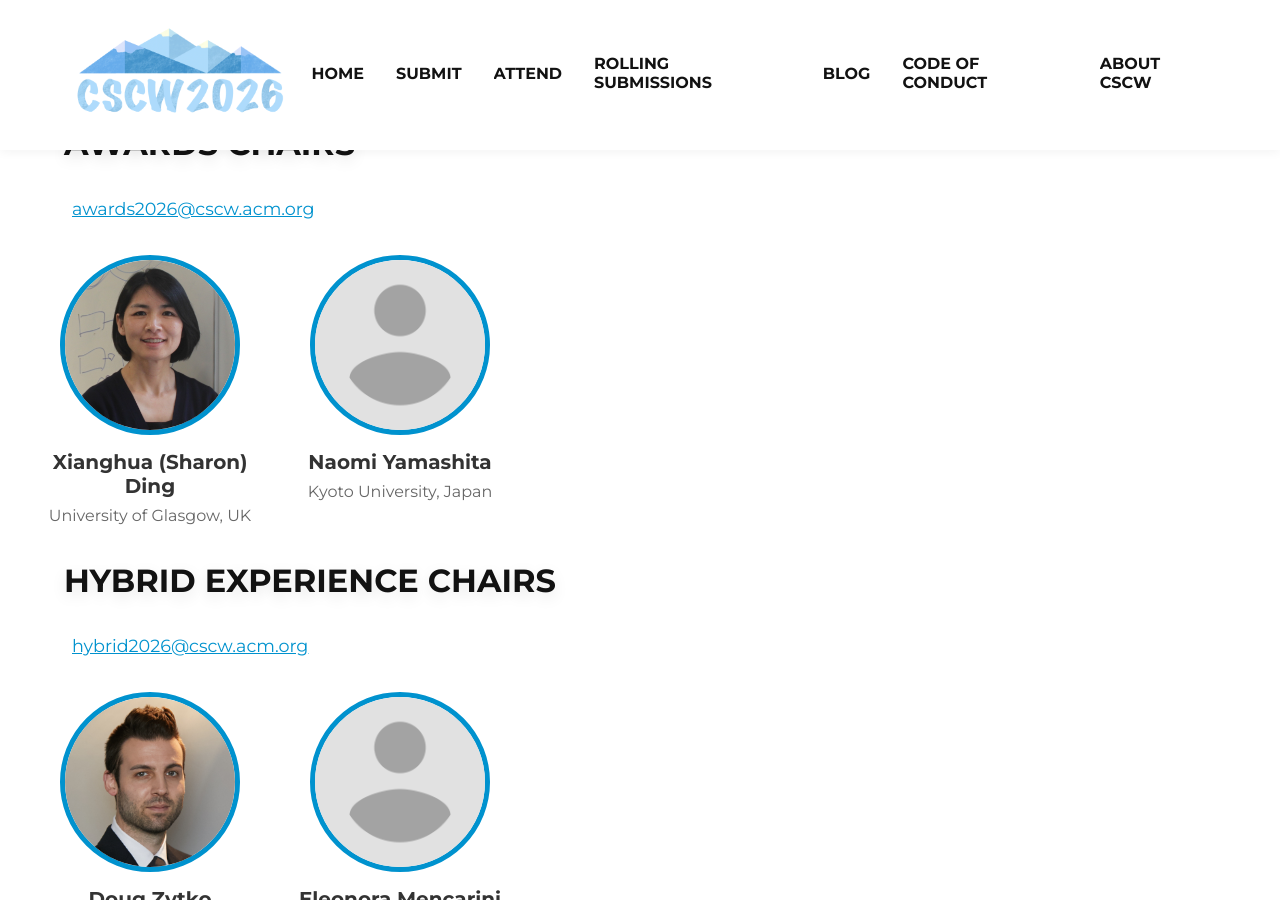
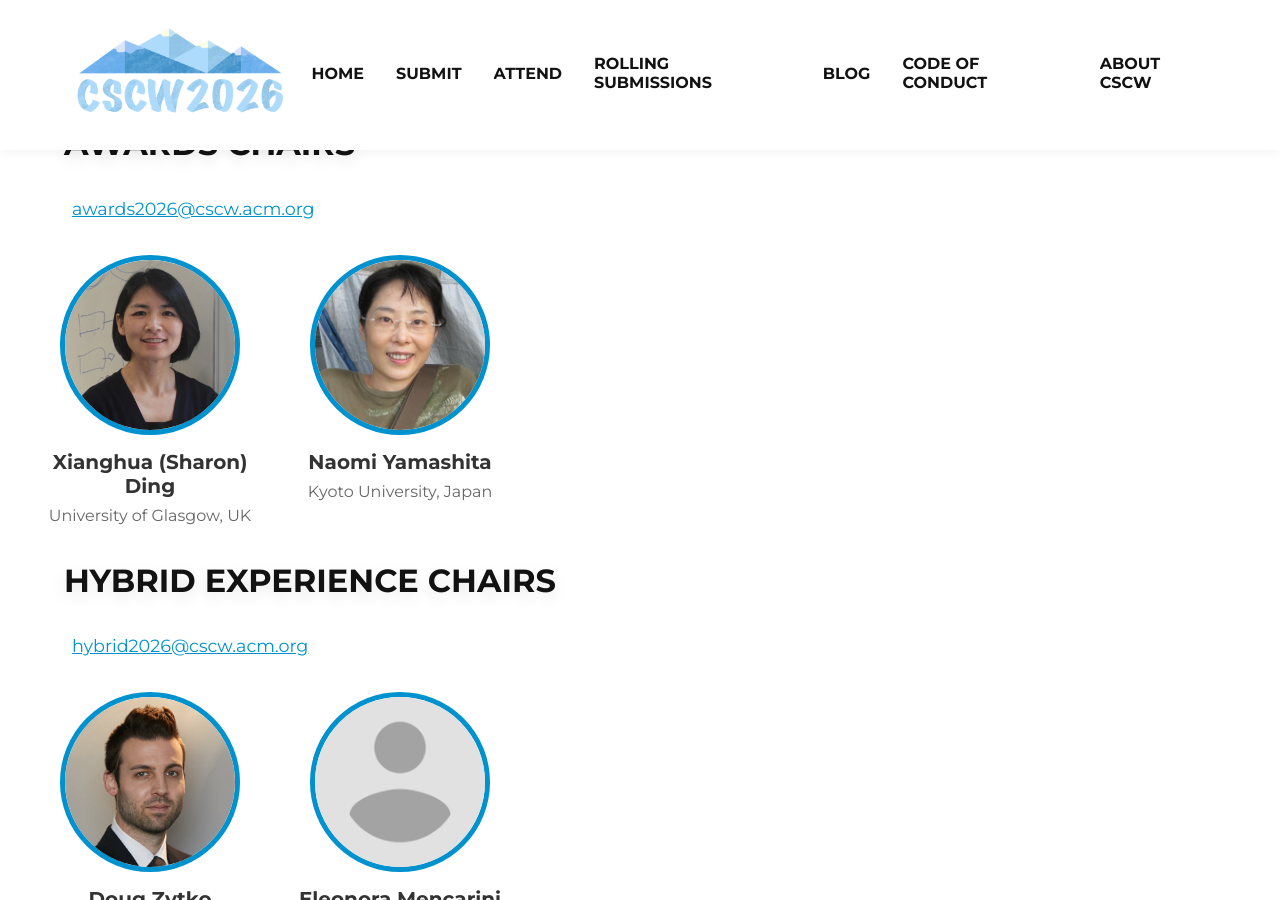
Before and after one commit to anthonypinter/cscw2026-website, a Jekyll site: the page built from organizing.html, in a window 1280 px wide and 900 px high, scrolled down 3981 px. Built offline with Jekyll 4.4.1, drawn with Linux system fonts in a browser that asks for light colours; grey boxes are pictures that could not be loaded.

Commit message:
Update organizing.html

```diff
--- a/organizing.html
+++ b/organizing.html
@@ -256,7 +256,7 @@
         </div>
 
          <div class="circle-item">
-            <img src="images/placeholder.png" alt="Profile Image 2" class="circle-image">
+            <img src="images/naomi.png" alt="Profile Image 2" class="circle-image">
             <p class="title">Naomi Yamashita</p>
             <p class="subtitle">Kyoto University, Japan</p>
         </div>
```
